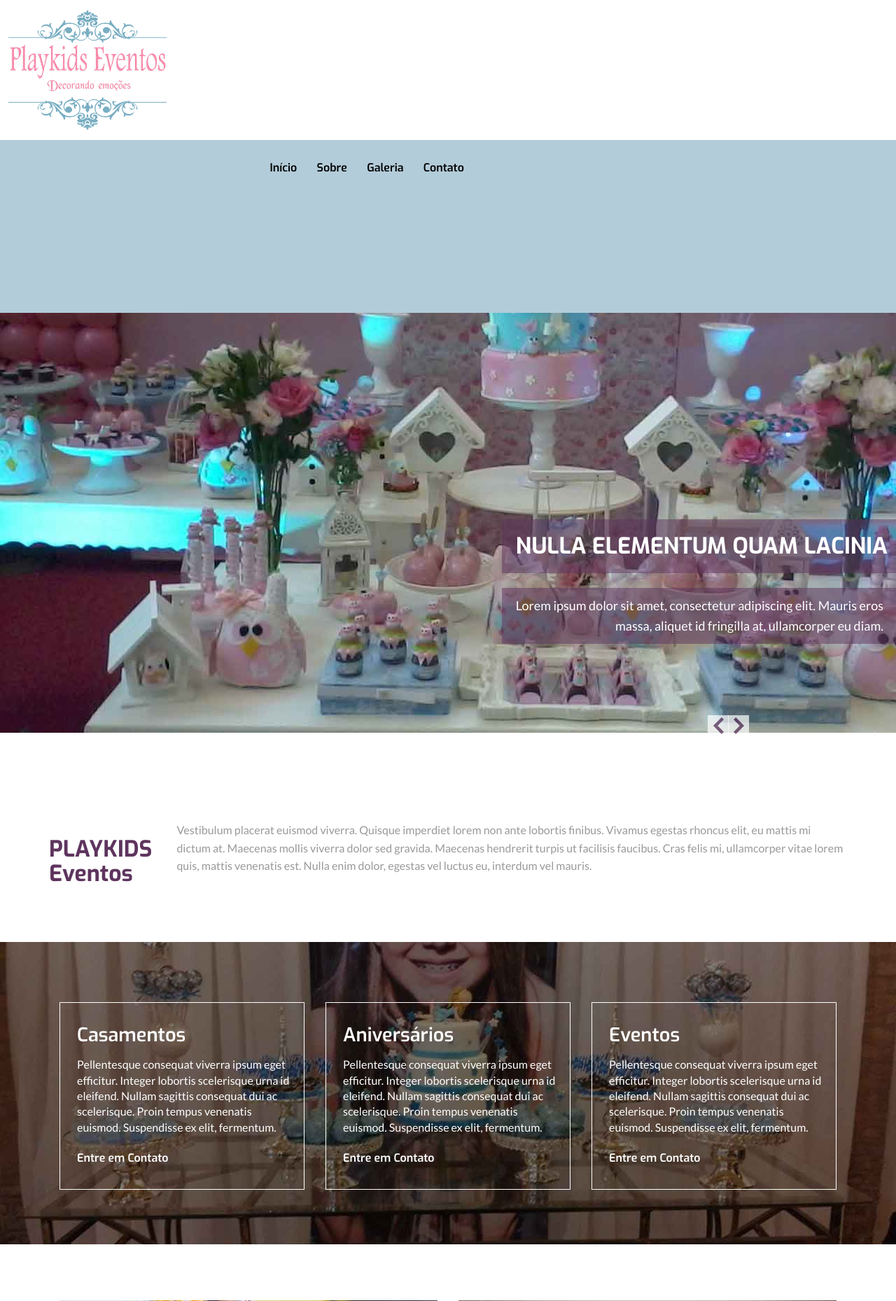
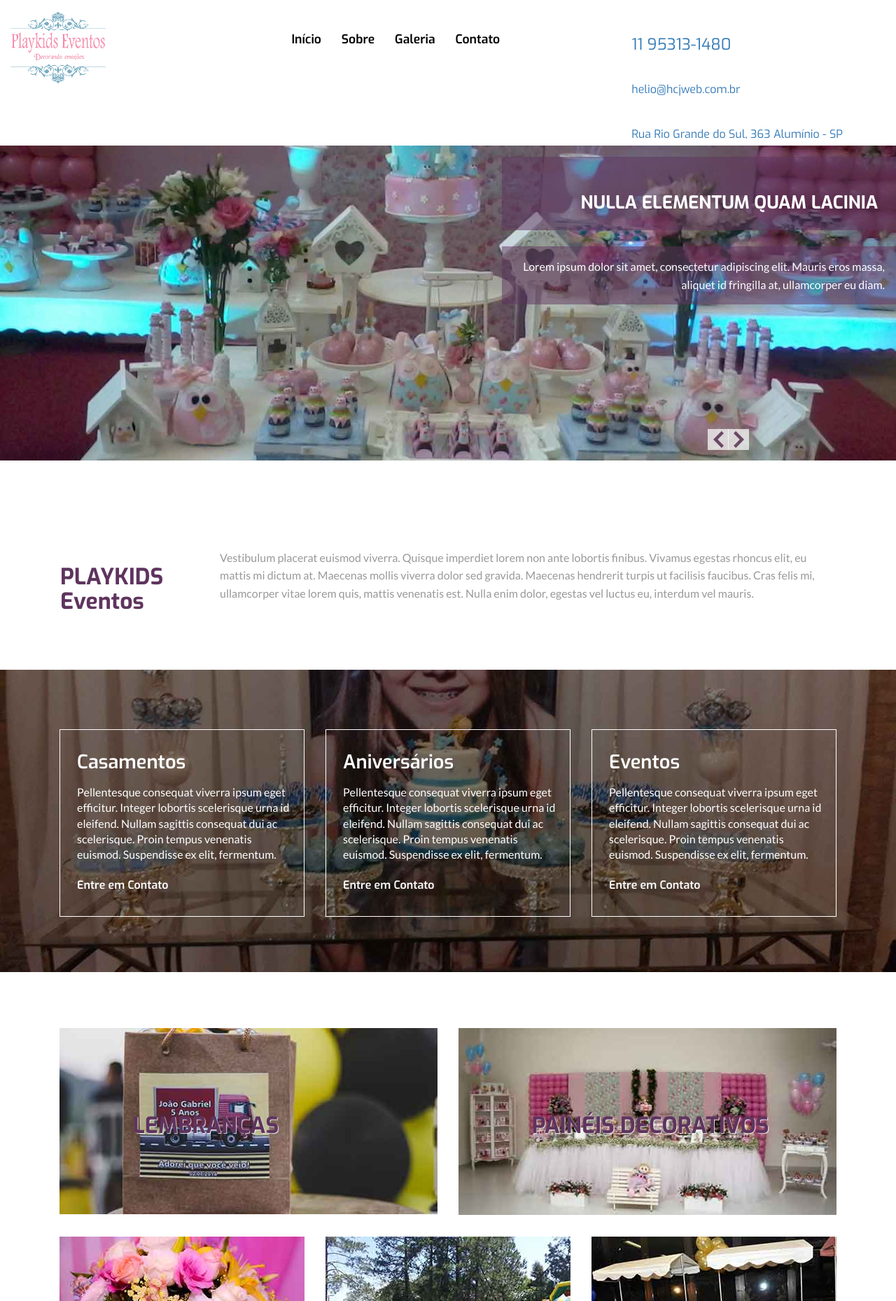
Before and after one commit to hcjweb/playkids, a PHP site: page /index.php in a window 1280 px wide. Shown: the top 1859 px of the page at 70% size. Run offline with PHP 8.4, Linux system fonts and the light colour scheme.

Commit message:
new style for header,nav,slide

```diff
--- a/css/style.css
+++ b/css/style.css
@@ -26,10 +26,10 @@ body a:hover{
 }
 /*-- Header Part Starts Here --*/
 .header {
-	padding: 1.8em 0;
+	padding: 0em;
 	position: relative;
 	text-align: center;
-	background: #B3CCD9;
+
     background-size: cover;
 	-webkit-background-size: cover;
 	-moz-background-size: cover;
@@ -37,12 +37,24 @@ body a:hover{
 	-ms-background-size: cover;
 }
 .logo {
-  /*position: absolute;
-  top: 80px;
-  left: 43%;
-  text-align: center;
-  z-index: 999;*/
-}
+  float: left;
+  padding: .5em 0em 0em .5em;
+}
+.contact-header {
+  float: left;
+  padding: 1em .5em 0em 0em;
+  text-align: left;
+  line-height: 2em;
+}
+.navigation {
+  float: left;
+  padding: 2.5em 10em 0em 14em;
+  font-size: 1.1em;
+}
+.fone {
+  font-size: 1.4em;
+}
+
 ul.navig{
 	padding:0;
 }
@@ -194,12 +206,13 @@ ul.navig li:nth-of-type(3) {
 	left: 33.5%;
 }
 }
+
 /*--Header-Part-Ends-Here --*/
 /*--banner-Part-starts-Here --*/
 /*--banner-starts--*/
 .banner{
 	background:url(../images/bnr-2.jpg) no-repeat;
-	max-height:600px;
+	max-height:450px;
 	background-size:cover;
 	-webkit-background-size:cover;
 	-moz-background-size:cover;
@@ -250,7 +263,7 @@ ul.navig li:nth-of-type(3) {
 .callbacks_nav {
   	position: absolute;
   	-webkit-tap-highlight-color: rgba(0,0,0,0);
-	top: 95.8%;
+	top: 90%;
 	left: 80%;
   	opacity: 0.7;
   	z-index: 3;
@@ -333,32 +346,34 @@ ul.callbacks_tabs.callbacks2_tabs {
 .banner-text h1 {
   color: #fff;
   background: rgba(94, 52, 94, 0.5);
-  font-size: 2.3em;
+  font-size: 1.6em;
   font-weight: 700;
   margin: 0;
-  padding: 21px 12px;
+  padding: 2em 1em 1em 1em;
   text-transform: uppercase;
   width: 100%;
   float: right;
 }
 .banner-text {
-  padding-top: 20%;
   text-align: right;
   width: 40%;
   float: right;
+}
+.banner-text h1 p {
+  padding: 4em;
 }
 .banner-text p {
   background: rgba(94, 52, 94, 0.5);
   color: #fff;
   font-size: 20px;
   font-weight: 400;
-  padding: 11px 18px;
+  padding: 1em 1em 1em 1em;
   line-height: 1.6em;
-  margin-top: 17.5%;
+  margin-top: 8em;
   font-family: 'Lato', sans-serif;
 }
 .banner-top {
-	margin-top: 21.19%;
+	margin-top: 1em;
 	text-align: center;
 }
 /*--banner-Part-Ends-Here --*/
@@ -385,37 +400,17 @@ ul.callbacks_tabs.callbacks2_tabs {
 	line-height:1.6em;
 }
 .welcome-bottom-right {
-  width: 84%;
+  width: 80%;
   float: right;
+  padding: 0em 1em 0em 1em;
 }
 .welcome-bottom-left {
-  width: 16%;
+  width: 14%;
   float: left;
+  padding: 0em 1em 0em 1em;
 }
 /*--welcome-Part-Ends-Here --*/
-/*--starts-icones-contato--*/
-.cnt-left span{
-	background:url(../images/cnt.png) no-repeat;
-	width:26px;
-	height:26px;
-	display:block;
-}
-.cnt-left span.ads{
-	background-position:0px 0px;
-}
-.cnt-left span.ph{
-	background-position:-26px 0px;
-}
-.cnt-left span.email{
-	background-position:-52px 0px;
-}
-.phone{
-	margin-top:1.5em;
-}
-.contact-header {
-  float:right;
-}
-/*--end-icones-contato--*/
+
 
 
 /*--custom-Part-Starts-Here --*/
@@ -1107,11 +1102,11 @@ h4.media-heading a{
 /*---- responsive-design -----*/
 @media(max-width:2000px){
 .banner-text {
-	padding-top: 23%;
+	padding-top: 1em;
 	width: 45%;
 }
 .banner, .banner1, .banner2 {
-	min-height: 680px;
+	min-height: 450px;
 }
 .callbacks_nav {
 	left: 79.4%;
@@ -1137,7 +1132,7 @@ h4.media-heading a{
   padding-bottom: 5em;
 }
 .banner-text h1 {
-	font-size: 2.1em;
+	font-size: 1.6em;
 }
 .logo {
 	left: 42%;
@@ -1178,13 +1173,13 @@ h4.media-heading a{
   width: 44%;
 }
 .banner-text h1 {
-  font-size: 2em;
+  font-size: 1.6em;
 }
 .banner-text p {
-  font-size: 18px;
+  font-size: 1em;
 }
 .banner, .banner1, .banner2 {
-  min-height: 600px;
+  min-height: 450px;
 }
 .callbacks_nav {
   left: 79%;
--- a/inc/header.php
+++ b/inc/header.php
@@ -1,42 +1,8 @@
 
-
+    <div class="header" id="home">
   <div class="logo">
       <a href="index.html"><img src="images/logo.png" alt=""></a>
     </div>
-    <header class="contact-header">
-      <div class="phone">
-        <div class="cnt-left">
-        <span class="ads"> </span>
-      </div>
-      <div class="cnt-right">
-        <p>Rua Rio Grande do Sul, 363 Alumínio - SP</p>
-      </div>
-    </div>
-      <div class="clearfix"></div>
-      <div class="phone">
-        <div class="cnt-left">
-              <span class="ph"> </span>
-            </div>
-            <div class="cnt-right">
-              <p>11 95313-1480</p>
-            </div>
-            <div class="clearfix"></div>
-          </div>
-          <div class="phone">
-            <div class="cnt-left">
-              <span class="email"> </span>
-            </div>
-            <div class="cnt-right">
-              <p><a href="mailto:example@email.com">helio@hcjweb.com.br</a></p>
-            </div>
-            <div class="clearfix"></div>
-          </div>
-        </header>
-
-
-<div class="header" id="home">
-  <div class="container">
-
         <div class="navigation">
          <span class="menu"></span>
           <ul class="navig">
@@ -46,13 +12,26 @@
             <li><a href="contact.php">Contato</a><span> </span></li>
           </ul>
         </div>
-       <!-- script-for-menu -->
-   <script>
-      $("span.menu").click(function(){
-        $(" ul.navig").slideToggle("slow" , function(){
-        });
-      });
-   </script>
-   <!-- script-for-menu -->
+    <div class="contact-header">
+      <section class="fone">
+        <img src="" alt="" />
+        <p><a href="contact.php">11 95313-1480</a></p>
+      </section>
+      <section class="mail">
+        <img src="" alt="" />
+        <p><a href="contact.php">helio@hcjweb.com.br</a></p>
+      </section>
+      <section class="endereco">
+        <img src="" alt="" />
+        <p><a href="contact.php">Rua Rio Grande do Sul, 363 Alumínio - SP</a></p>
+      </section>
 </div>
+
+
+
+            <div class="clearfix"></div>
+
+
+
+
 </div>
```
Also changed, not shown: other parts of css/style.css (+17 -17 lines), images/bnr-2.jpg, images/bnr-3.jpg, images/bnr-6.jpg, images/logo.png. Lines whose indentation alone changed are shown as unchanged.
